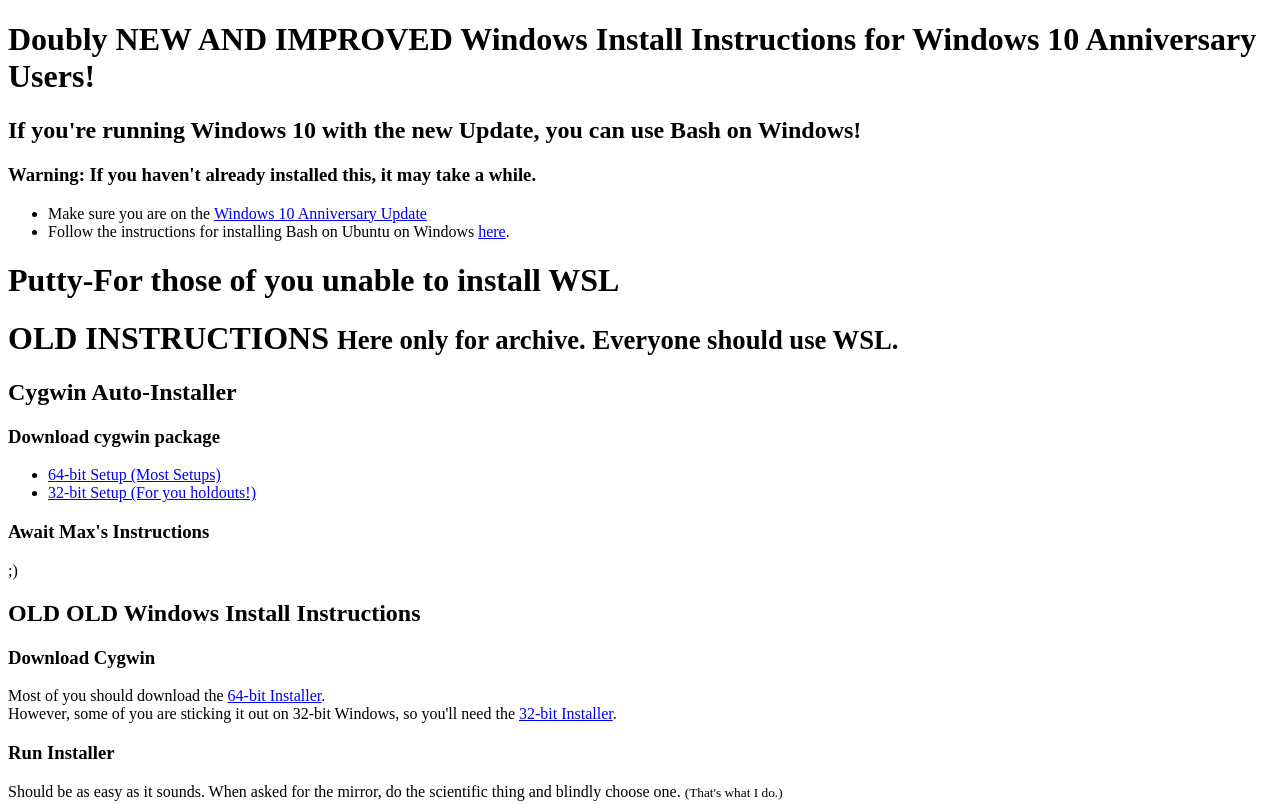
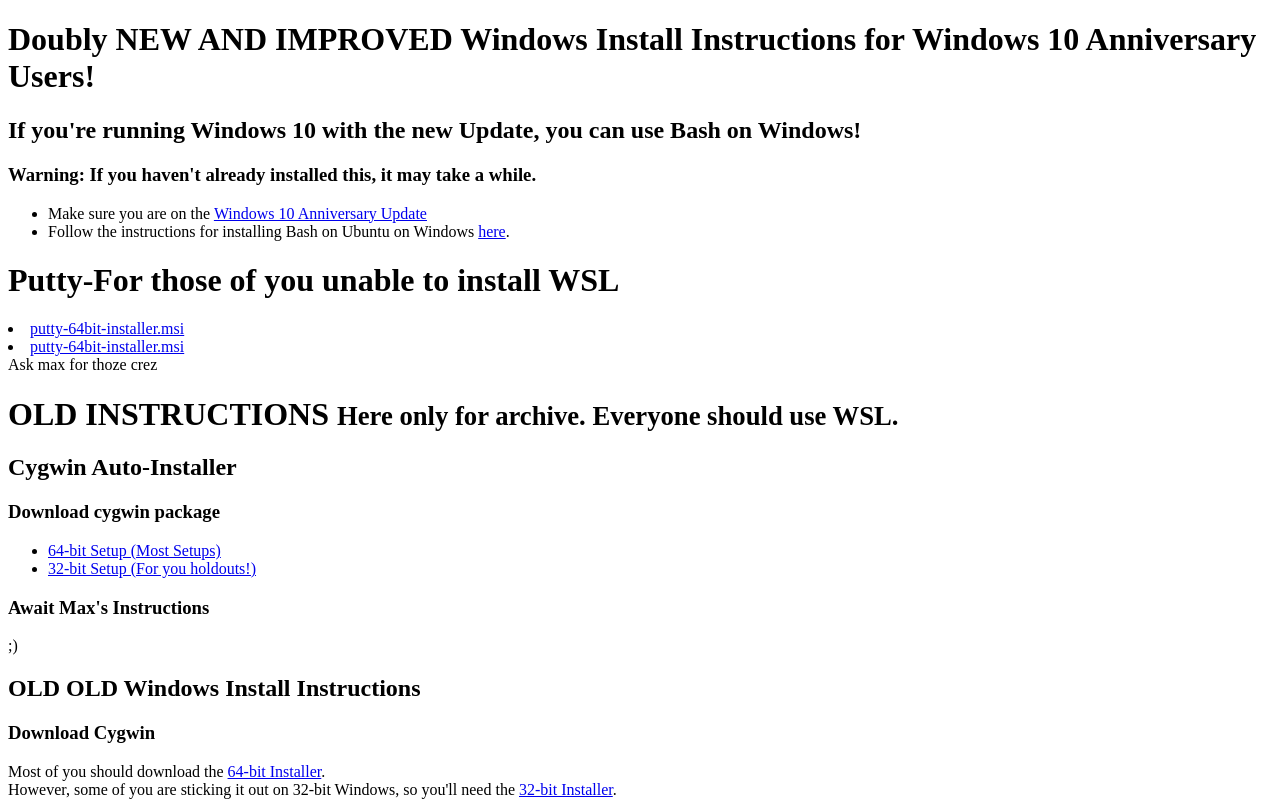
Before and after one commit to mfresonke/mfresonke.github.io, a plain HTML site: page cmd-workshop/install-windows.html in a window 1280 px wide. Shown: the top 804 px of the page. Drawn offline with Linux system fonts and the light colour scheme.

Commit message:
plz werk

```diff
--- a/cmd-workshop/install-windows.html
+++ b/cmd-workshop/install-windows.html
@@ -14,7 +14,9 @@
   </p>
 	<h1>Putty-For those of you unable to install WSL</h1>
 	<p>
-
+		<li><a href="putty-64bit-installer.msi">putty-64bit-installer.msi</a></li>
+		<li><a href="putty-64bit-installer.msi">putty-64bit-installer.msi</a></li>
+		Ask max for thoze crez
 	</p>
 
   <h1>OLD INSTRUCTIONS <small>Here only for archive. Everyone should use WSL.</small></h1>
```
Also changed, not shown: cmd-workshop/index.html (+2 -0 lines).
